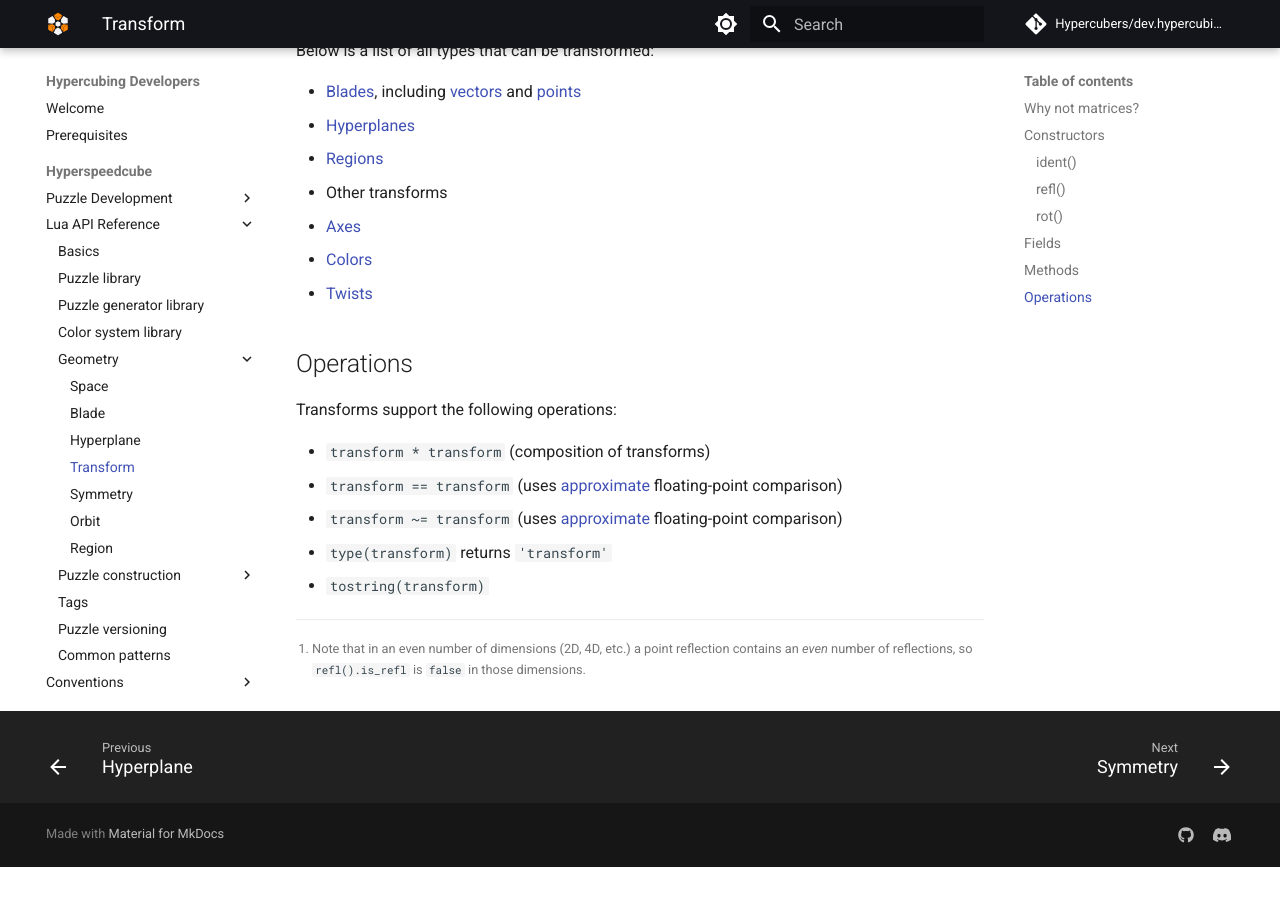
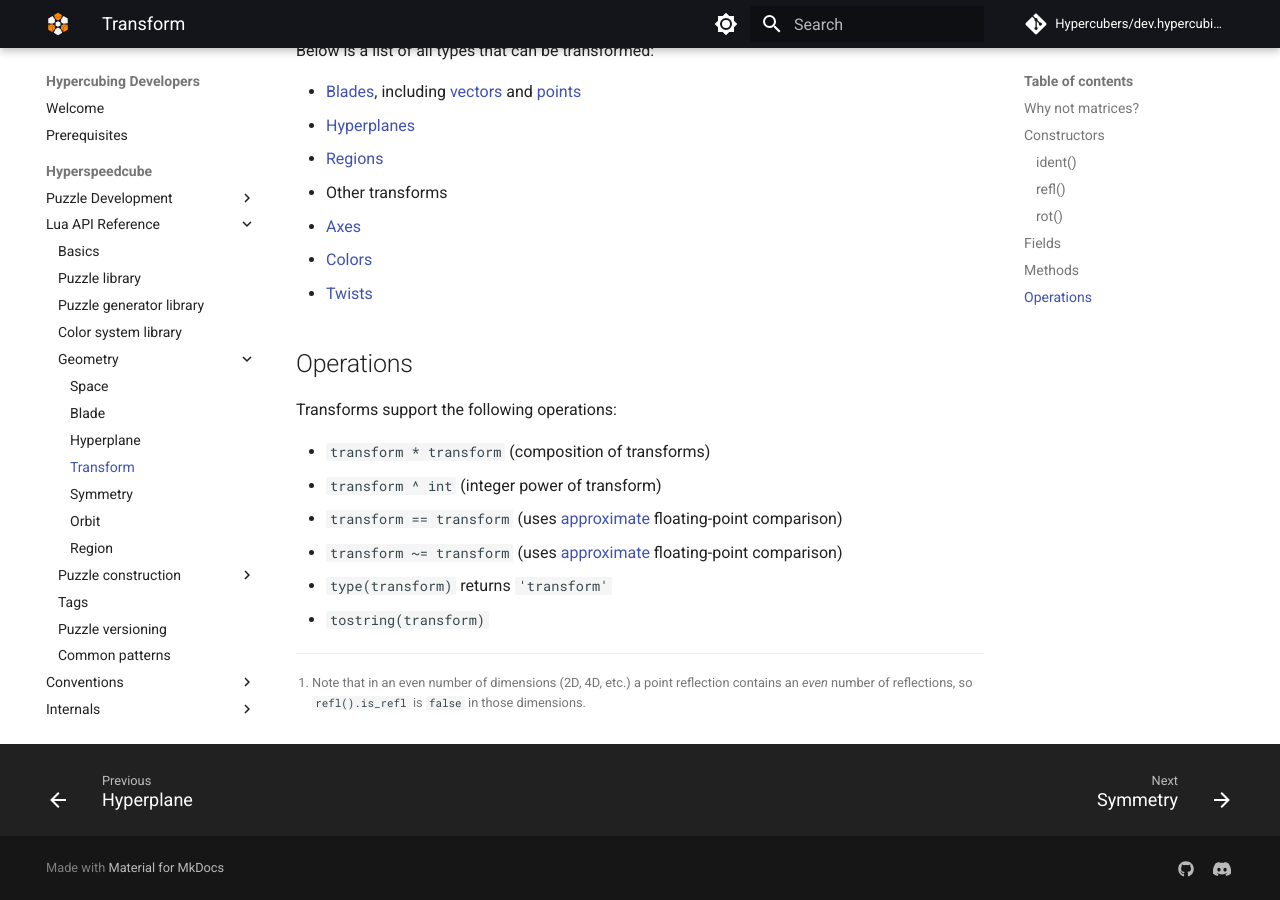
Before and after one commit to Hypercubers/dev.hypercubing.xyz, an MkDocs documentation site: the page built from docs/hsc/lua/geometry/transform.md, in a window 1280 px wide and 900 px high, scrolled down 2922 px. Built offline with MkDocs 1.6.1 and Material for MkDocs 9.7.7, drawn with Linux system fonts in a browser that asks for light colours; comment, search, counter and statistics services are not loaded; before the commit the page ends 3789 px from its top, so only the background shows below that.

Commit message:
Motor exponentiation

```diff
--- a/docs/hsc/lua/geometry/transform.md
+++ b/docs/hsc/lua/geometry/transform.md
@@ -126,6 +126,7 @@
 Transforms support the following operations:
 
 - `transform * transform` (composition of transforms)
+- `transform ^ int` (integer power of transform)
 - `transform == transform` (uses [approximate] floating-point comparison)
 - `transform ~= transform` (uses [approximate] floating-point comparison)
 - `type(transform)` returns `'transform'`
```
